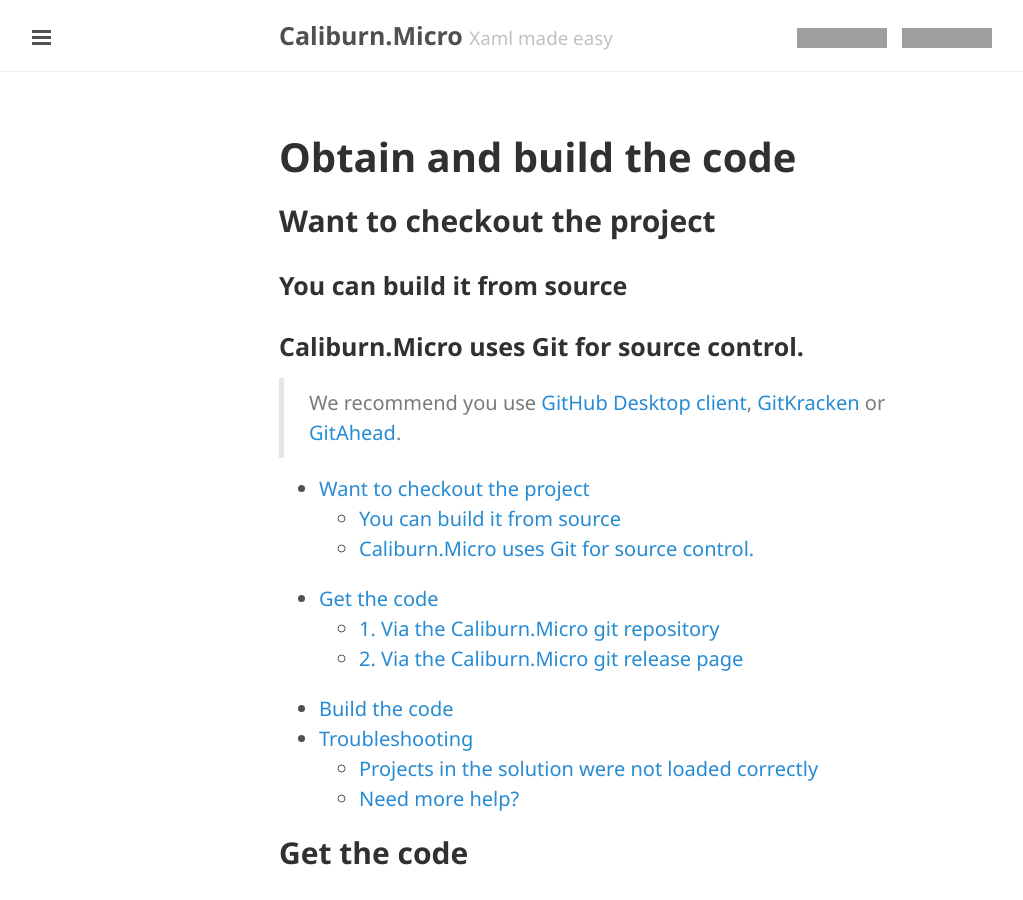
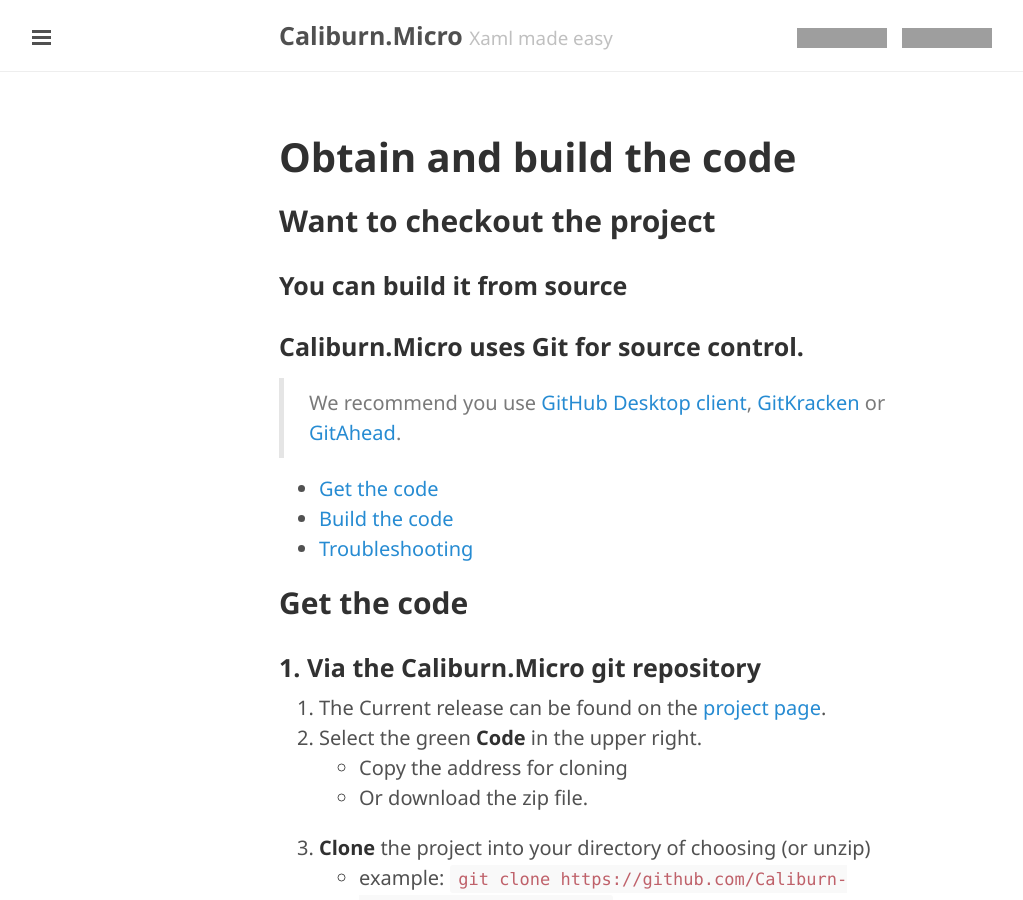
Before and after one commit to Caliburn-Micro/caliburn-micro.github.io, a Jekyll site: the page built from documentation/build.md, in a window 1280 px wide and 900 px high. Shown: the whole window, without its empty margins (1-1024 px from the left). Built offline with Jekyll 4.4.1, drawn with Linux system fonts in a browser that asks for light colours; grey boxes are pictures that could not be loaded.

Commit message:
update table of contents

```diff
--- a/documentation/build.md
+++ b/documentation/build.md
@@ -10,16 +10,9 @@
 >We recommend you use [GitHub Desktop client][gd], [GitKracken][gk] or [GitAhead][ga].
 
 
-- [Want to checkout the project](#want-to-checkout-the-project)
-  - [You can build it from source](#you-can-build-it-from-source)
-  - [Caliburn.Micro uses Git for source control.](#caliburnmicro-uses-git-for-source-control)
 - [Get the code](#get-the-code)
-  - [1. Via the Caliburn.Micro git repository](#1-via-the-caliburnmicro-git-repository)
-  - [2. Via the Caliburn.Micro git release page](#2-via-the-caliburnmicro-git-release-page)
 - [Build the code](#build-the-code)
 - [Troubleshooting](#troubleshooting)
-  - [Projects in the solution were not loaded correctly](#projects-in-the-solution-were-not-loaded-correctly)
-  - [Need more help?](#need-more-help)
 
 
 ## Get the code
```
